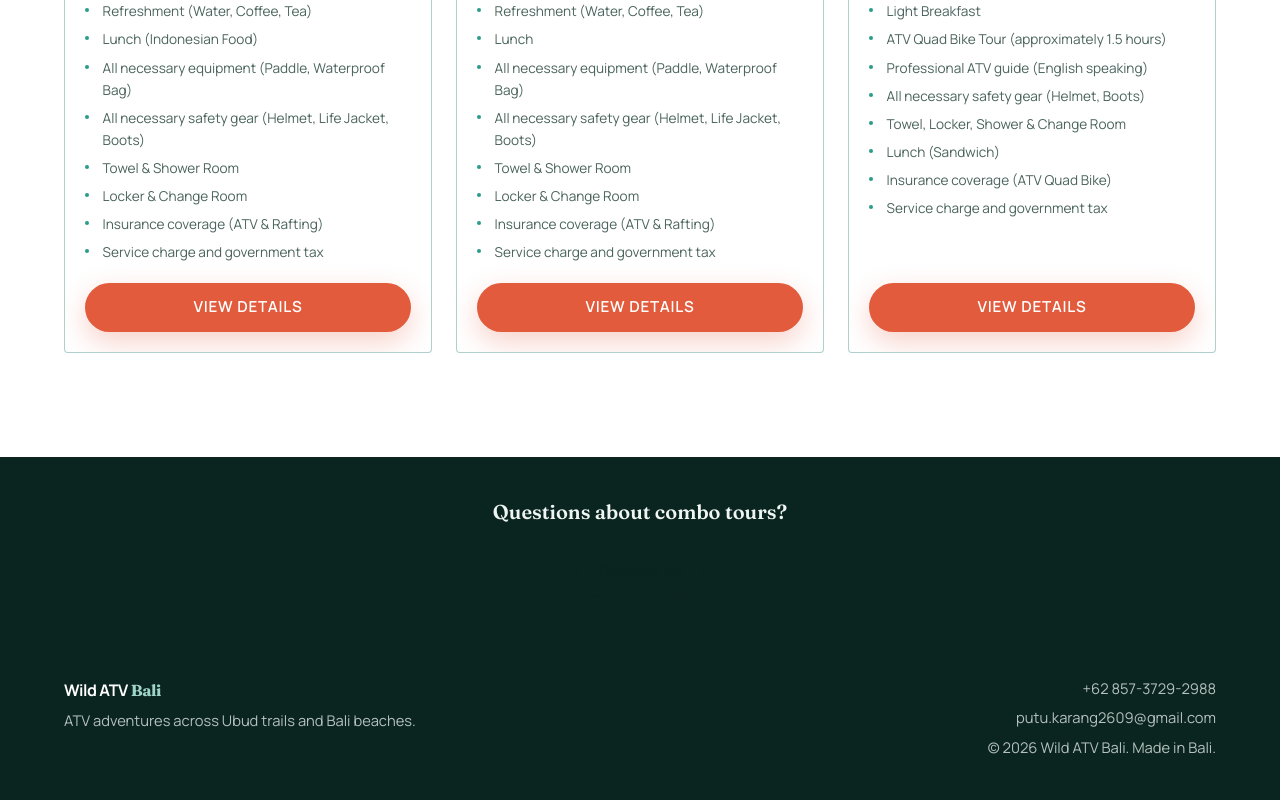
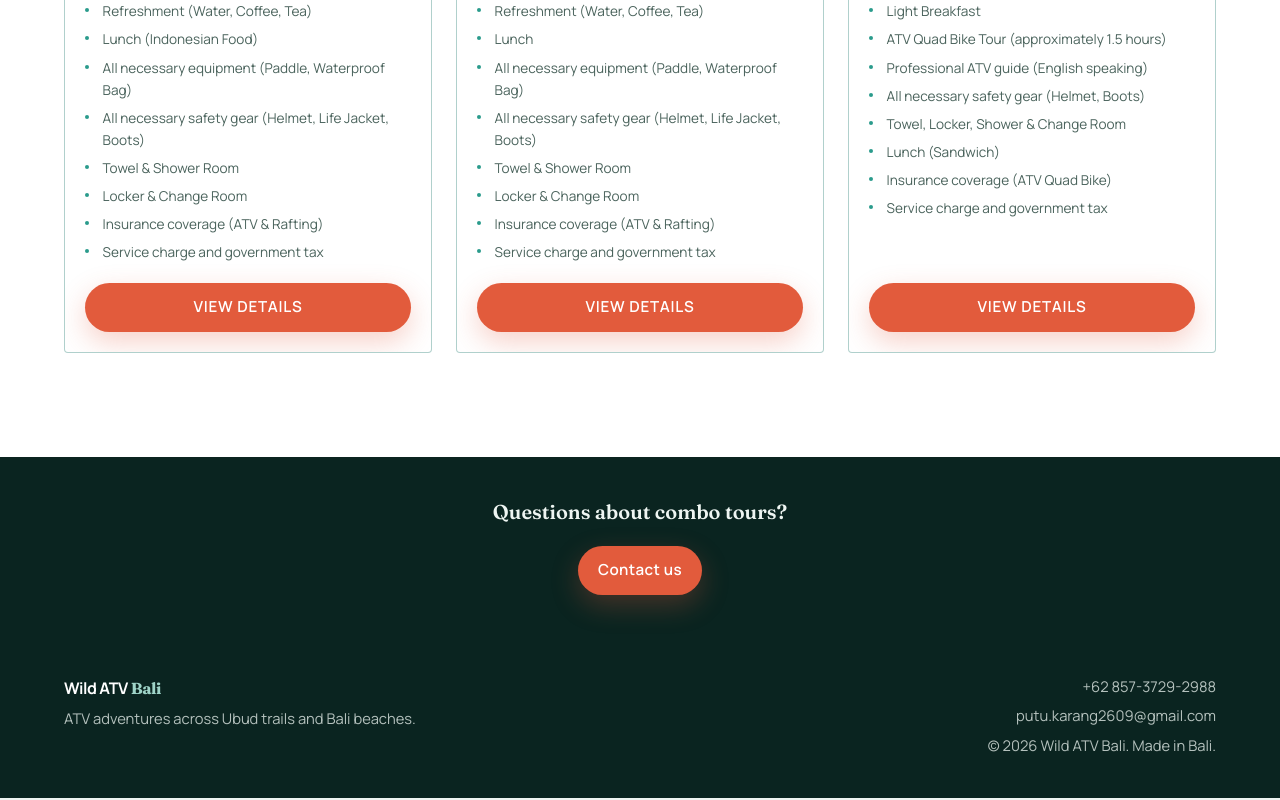
Before and after one commit to aftlah/rafting-bali, a React (Vite) app: page /combos in a window 1280 px wide. Shown: the part 985-1785 px from the top of the page. Built offline with nearby package versions, Linux system fonts and the light colour scheme; no server answers.

Commit message:
refactor: simplify contact link styling on CombosPage

```diff
--- a/src/pages/CombosPage.tsx
+++ b/src/pages/CombosPage.tsx
@@ -7,7 +7,6 @@ import { comboContent } from '../i18n/comboContent'
 import { getCombosSeo } from '../seo/pageMeta'
 import { breadcrumbSchema } from '../seo/schemas'
 import {
-  btnOutline,
   btnPrimary,
   section,
   sectionHead,
@@ -106,10 +105,7 @@ export function CombosPage() {
               ? 'Questions about combo tours?'
               : 'Ada pertanyaan tentang tur combo?'}
           </p>
-          <a
-            className={`${btnOutline} mt-5 border-foam/30 text-foam hover:bg-white/10`}
-            href="/#contact"
-          >
+          <a className={`${btnPrimary} mt-5`} href="/#contact">
             {lang === 'en' ? 'Contact us' : 'Hubungi kami'}
           </a>
         </div>
```
